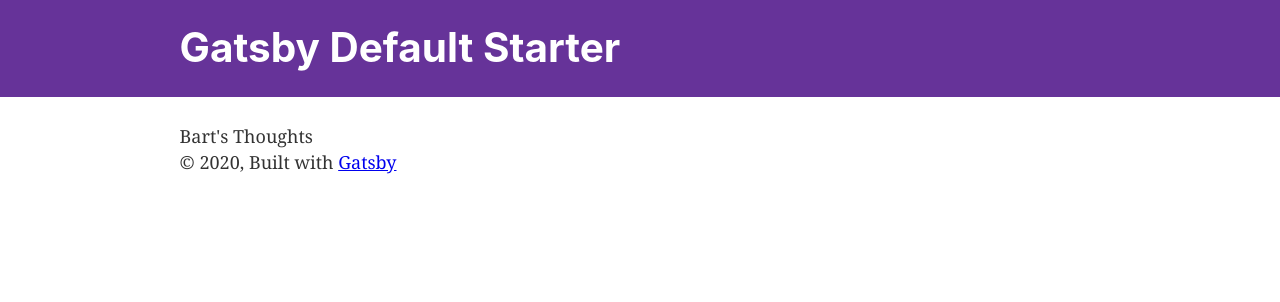
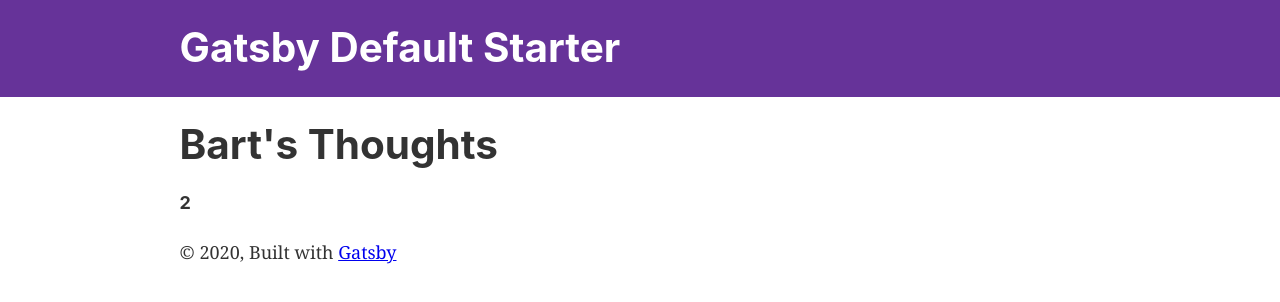
Before and after one commit to Decomplosed/gatsby-blog, a Gatsby site: page / in a window 1280 px wide. Built offline with nearby package versions, Linux system fonts and the light colour scheme; Gatsby itself is replaced by a stand-in of ours.

Commit message:
printing out the totalCount

```diff
--- a/src/pages/index.js
+++ b/src/pages/index.js
@@ -9,9 +9,9 @@ export default ({ data }) => (
   <Layout>
     <SEO title='Home' />
     <div>
-      <span>Bart's Thoughts</span>
+      <h1>Bart's Thoughts</h1>
+      <h4>{data.allMarkdownRemark.totalCount}</h4>
     </div>
-
   </Layout>
 )
 
```
